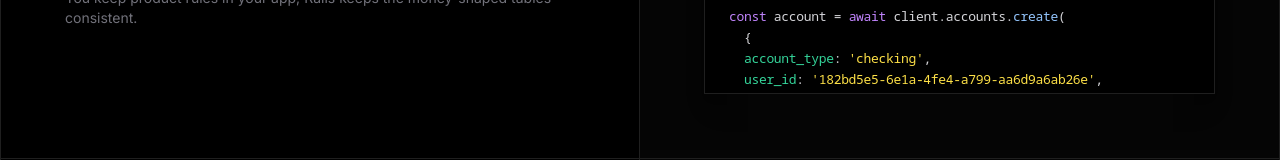
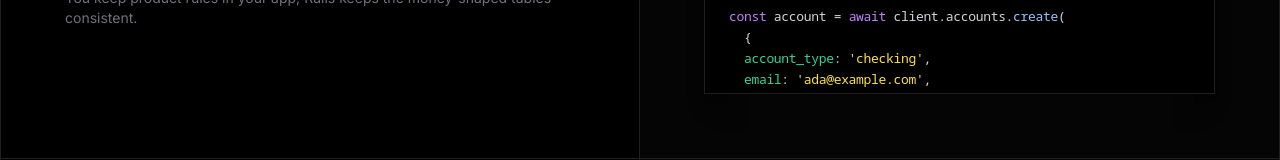
Before and after one commit to sibabale/rails-web, a Next.js app: page /infrastructure in a window 1280 px wide. Shown: the part 2029-2189 px from the top of the page. Built offline with nearby package versions, Linux system fonts and the light colour scheme; no server answers.

Commit message:
docs: align account creation snippets

```diff
--- a/components/marketing/molecules/InfrastructureSdkCodeBlock.tsx
+++ b/components/marketing/molecules/InfrastructureSdkCodeBlock.tsx
@@ -63,7 +63,11 @@ function AccountSnippet({ sdk }: { sdk: InfrastructureSdkLanguage }) {
           {'  '}
           {prop('account_type')}: {str(`'${acct.accountTypeChecking}'`)},<br />
           {'  '}
-          {prop('user_id')}: {str(`'${acct.userId}'`)},<br />
+          {prop('email')}: {str(`'${acct.email}'`)},<br />
+          {'  '}
+          {prop('first_name')}: {str(`'${acct.firstName}'`)},<br />
+          {'  '}
+          {prop('last_name')}: {str(`'${acct.lastName}'`)},<br />
           {'  '}
           {prop('currency')}: {str(`'${acct.currency}'`)},<br />
           {'  }'}<br />
@@ -83,7 +87,11 @@ function AccountSnippet({ sdk }: { sdk: InfrastructureSdkLanguage }) {
           {'  '}
           {prop('AccountType')}: rails.AccountNewParamsAccountTypeChecking,<br />
           {'  '}
-          {prop('UserID')}: rails.{typ('String')}({str(`"${acct.userId}"`)}),<br />
+          {prop('Email')}: rails.{typ('String')}({str(`"${acct.email}"`)}),<br />
+          {'  '}
+          {prop('FirstName')}: rails.{typ('String')}({str(`"${acct.firstName}"`)}),<br />
+          {'  '}
+          {prop('LastName')}: rails.{typ('String')}({str(`"${acct.lastName}"`)}),<br />
           {'  '}
           {prop('Currency')}: rails.{typ('String')}({str(`"${acct.currency}"`)}),<br />
           {'}'})<br />
@@ -102,7 +110,9 @@ function AccountSnippet({ sdk }: { sdk: InfrastructureSdkLanguage }) {
           AccountCreateResponse account = client.accounts().{typ('create')}(<br />
           {'    '}AccountCreateParams.{typ('builder')}()<br />
           {'        .'}{prop('accountType')}(AccountCreateParams.AccountType.{typ('CHECKING')})<br />
-          {'        .'}{prop('userId')}({str(`"${acct.userId}"`)})<br />
+          {'        .'}{prop('email')}({str(`"${acct.email}"`)})<br />
+          {'        .'}{prop('firstName')}({str(`"${acct.firstName}"`)})<br />
+          {'        .'}{prop('lastName')}({str(`"${acct.lastName}"`)})<br />
           {'        .'}{prop('currency')}({str(`"${acct.currency}"`)})<br />
           {'        .'}{typ('build')}()<br />
           );
@@ -121,7 +131,9 @@ function AccountSnippet({ sdk }: { sdk: InfrastructureSdkLanguage }) {
           {kw('val')} account: AccountCreateResponse = client.accounts().{typ('create')}(<br />
           {'    '}AccountCreateParams.{typ('builder')}()<br />
           {'        .'}{prop('accountType')}(AccountCreateParams.AccountType.{typ('CHECKING')})<br />
-          {'        .'}{prop('userId')}({str(`"${acct.userId}"`)})<br />
+          {'        .'}{prop('email')}({str(`"${acct.email}"`)})<br />
+          {'        .'}{prop('firstName')}({str(`"${acct.firstName}"`)})<br />
+          {'        .'}{prop('lastName')}({str(`"${acct.lastName}"`)})<br />
           {'        .'}{prop('currency')}({str(`"${acct.currency}"`)})<br />
           {'        .'}{typ('build')}()<br />
           )<br />
@@ -140,7 +152,11 @@ function AccountSnippet({ sdk }: { sdk: InfrastructureSdkLanguage }) {
           {'        '}
           {prop('AccountType')} = AccountType.Checking,<br />
           {'        '}
-          {prop('UserID')} = {str(`"${acct.userId}"`)},<br />
+          {prop('Email')} = {str(`"${acct.email}"`)},<br />
+          {'        '}
+          {prop('FirstName')} = {str(`"${acct.firstName}"`)},<br />
+          {'        '}
+          {prop('LastName')} = {str(`"${acct.lastName}"`)},<br />
           {'        '}
           {prop('Currency')} = {str(`"${acct.currency}"`)},<br />
           {'    }'});<br />
--- a/lib/marketingSdkSnippetConstants.ts
+++ b/lib/marketingSdkSnippetConstants.ts
@@ -17,7 +17,9 @@ export const MARKETING_SAMPLE_TRANSFER = {
 
 /** Reserved for account-create samples (infra block, future snippets). */
 export const MARKETING_SAMPLE_ACCOUNT = {
-  userId: '182bd5e5-6e1a-4fe4-a799-aa6d9a6ab26e',
+  email: 'ada@example.com',
+  firstName: 'Ada',
+  lastName: 'Lovelace',
   currency: 'USD',
   accountTypeChecking: 'checking',
 } as const;
```
